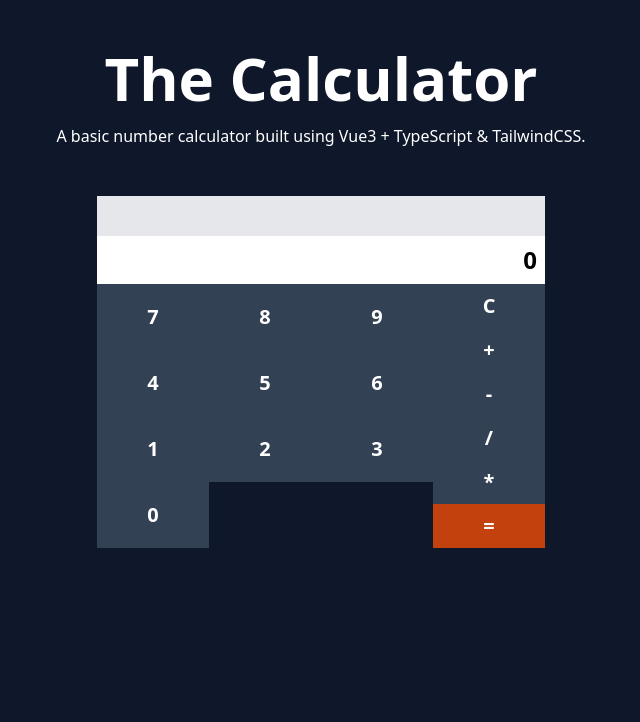
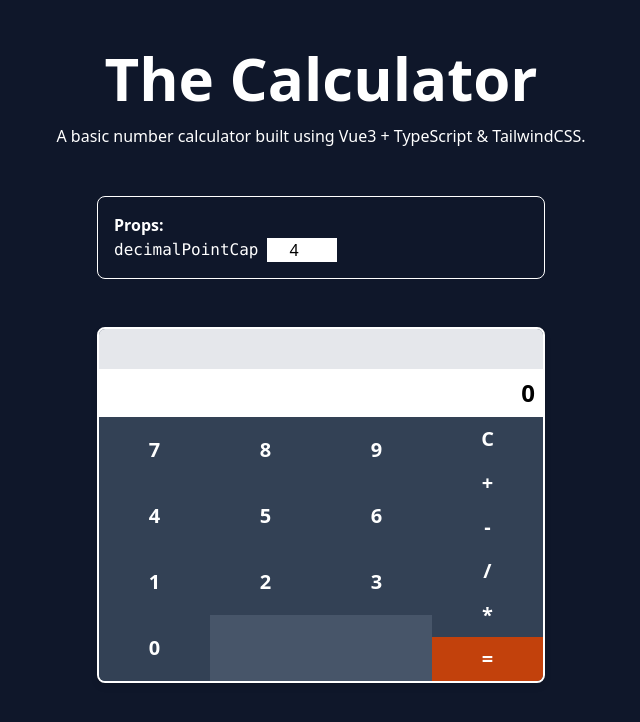
Before and after one commit to samb97/calculator, a Vue app: page / in a window 1280 px wide. Shown: the top 722 px of the page, without its empty margins (319-959 px from the left). Built offline with nearby package versions, Linux system fonts and the light colour scheme.

Commit message:
Creating a nicer interface that holds the calculator along with a box illustrating modifiable props.

```diff
--- a/src/App.vue
+++ b/src/App.vue
@@ -1,16 +1,35 @@
 <script setup lang="ts">
+import { ref } from '@vue/reactivity'
 import Calculator from './components/Calculator.vue'
+
+const decimalPointCap = ref(4)
 </script>
 
 <template>
   <div class="container mx-auto px-2 text-center">
-    <div class="py-12">
-      <h1 class="text-6xl font-bold mb-4">The Calculator</h1>
-      <p>A basic number calculator built using Vue3 + TypeScript & TailwindCSS.</p>
+    <div class="py-12 space-y-12">
+      <div>
+        <h1 class="text-6xl font-bold mb-4">The Calculator</h1>
+        <p>A basic number calculator built using Vue3 + TypeScript & TailwindCSS.</p>
+      </div>
+      <div class="text-left p-4 max-w-md mx-auto border border-white rounded-lg">
+        <p class="font-bold">Props:</p>
+        <div class="flex items-center space-x-2">
+          <p><code>decimalPointCap</code></p>
+          <input
+            type="number"
+            v-model="decimalPointCap"
+            min="0"
+            max="6"
+            class="text-black text-center"
+          />
+        </div>
+      </div>
     </div>
     <Calculator
-      :decimal-point-cap="4"
-      class="max-w-md mx-auto"
+      :key="`using-decimal-point--${decimalPointCap}`"
+      :decimal-point-cap="decimalPointCap"
+      class="max-w-md mx-auto rounded-lg overflow-hidden bg-slate-600 border-2 border-white drop-shadow-md"
     />
   </div>
 </template>
```
